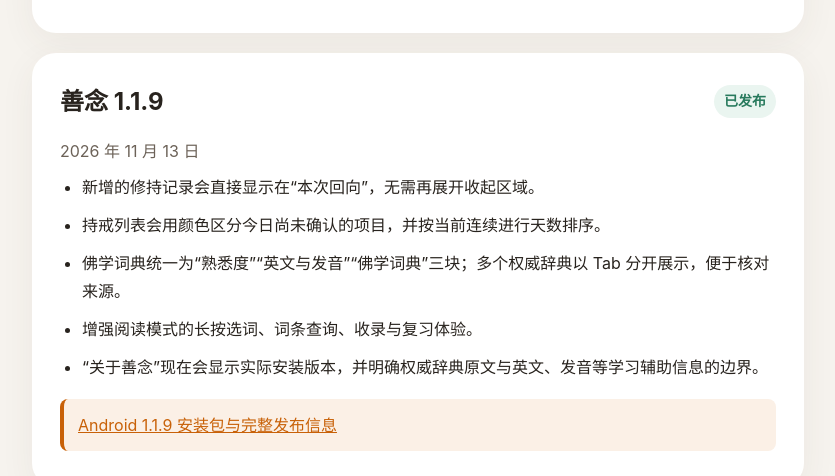
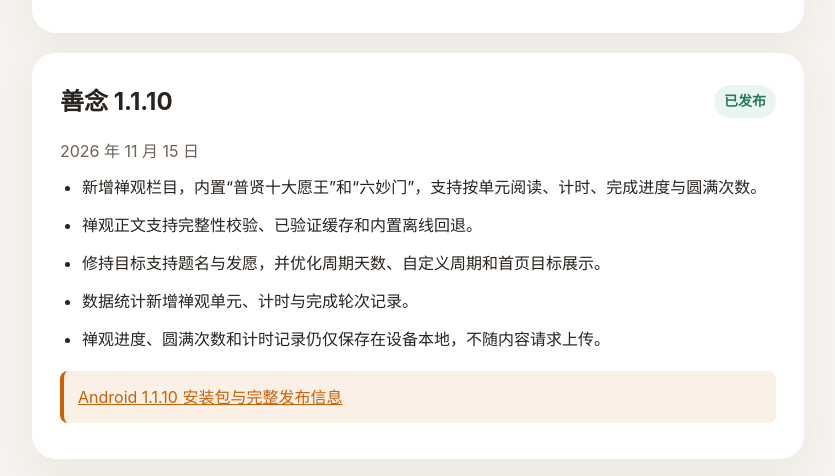
Before and after one commit to pzdn2009/shannian-app, a plain HTML site: page updates.html in a window 1280 px wide. Shown: the part 261-737 px from the top of the page, without its empty margins (222-1057 px from the left). Drawn offline with Linux system fonts and the light colour scheme.

Commit message:
docs: publish 1.1.10 release notes

```diff
--- a/updates.html
+++ b/updates.html
@@ -50,6 +50,19 @@
 
   <main>
     <article>
+      <h2><span>善念 1.1.10</span><span class="status">已发布</span></h2>
+      <p class="meta">2026 年 11 月 15 日</p>
+      <ul class="changes">
+        <li>新增禅观栏目，内置“普贤十大愿王”和“六妙门”，支持按单元阅读、计时、完成进度与圆满次数。</li>
+        <li>禅观正文支持完整性校验、已验证缓存和内置离线回退。</li>
+        <li>修持目标支持题名与发愿，并优化周期天数、自定义周期和首页目标展示。</li>
+        <li>数据统计新增禅观单元、计时与完成轮次记录。</li>
+        <li>禅观进度、圆满次数和计时记录仍仅保存在设备本地，不随内容请求上传。</li>
+      </ul>
+      <p class="credit"><a href="https://github.com/pzdn2009/shannian-app/releases/tag/android-v1.1.10-b19">Android 1.1.10 安装包与完整发布信息</a></p>
+    </article>
+
+    <article>
       <h2><span>善念 1.1.9</span><span class="status">已发布</span></h2>
       <p class="meta">2026 年 11 月 13 日</p>
       <ul class="changes">
```
Also changed, not shown: index-en.html (+1 -1 lines), index.html (+1 -1 lines), updates-en.html (+13 -0 lines).
